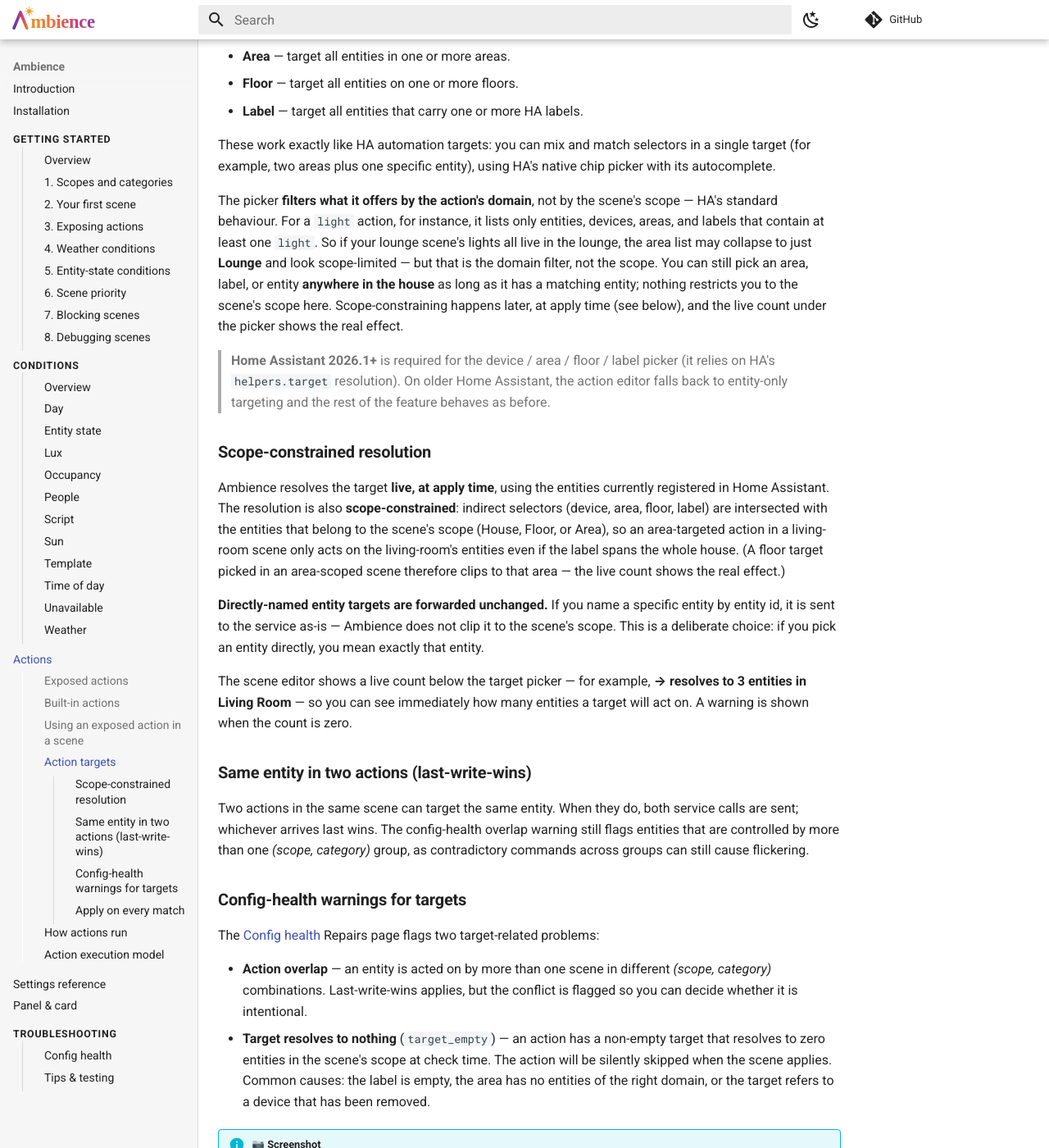
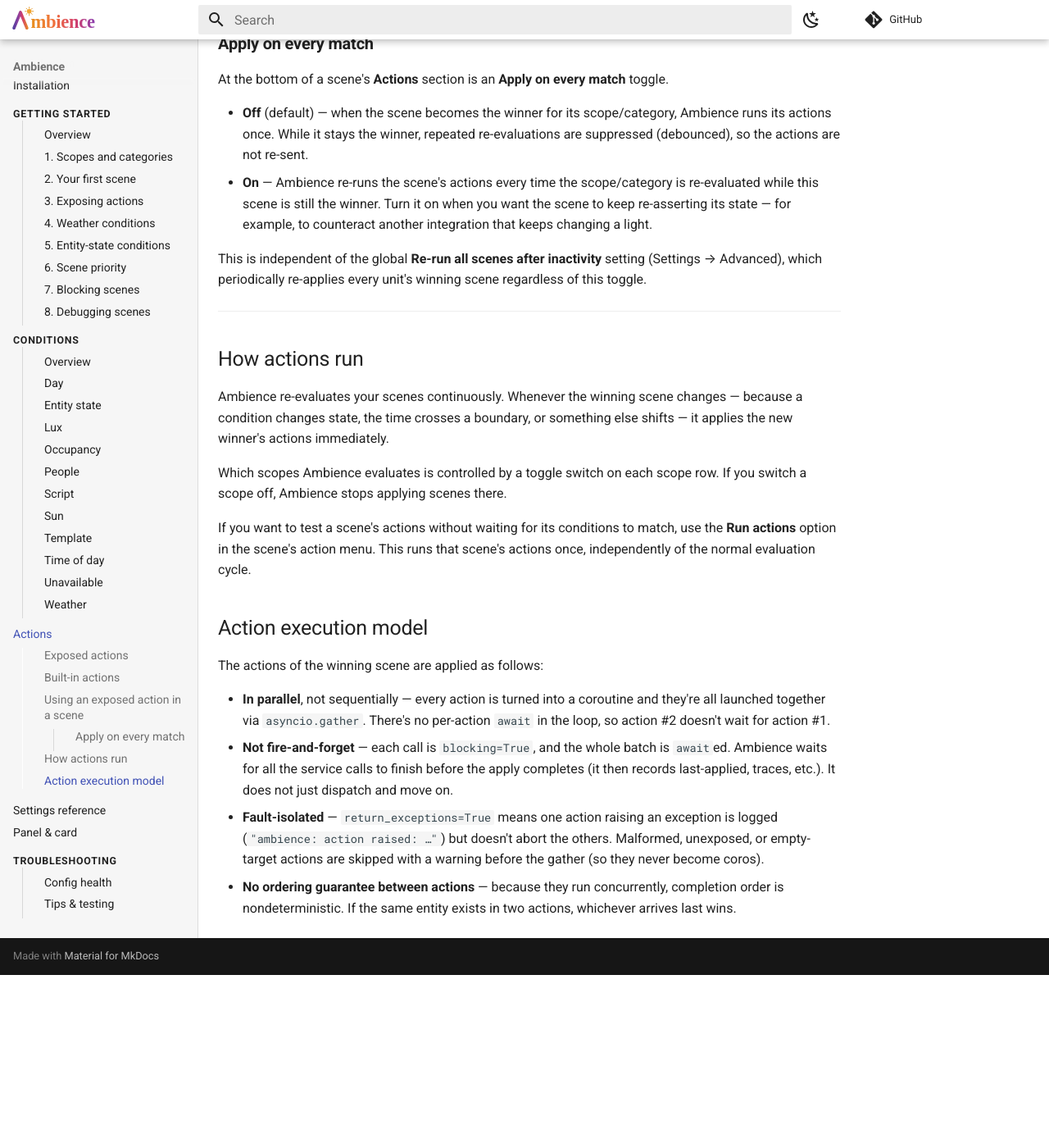
Before and after one commit to clintongormley/ambience, an MkDocs documentation site: the page built from docs/actions.md, in a window 1280 px wide and 1400 px high, scrolled down 2538 px. Shown: the whole window at 82% size. Built offline with MkDocs 1.6.1 and Material for MkDocs 9.7.7, drawn with Linux system fonts in a browser that asks for light colours; comment, search, counter and statistics services are not loaded; after the commit the page ends 3727 px from its top, so only the background shows below that; some of the changed text lies outside the part shown.

Commit message:
docs: reconcile action targeting to entity-only after #163 rollback
main rolled the action target selector (#156) back to entity-only
targeting (#163), removing the device/area/floor/label picker, the
client-side resolve/count preview, and the target_empty health check.

Drop the now-obsolete "Action targets" / "Scope-constrained resolution"
/ target config-health documentation from actions.md and describe the
restored entity-only, scope-filtered target picker instead. Keeps the
rest of the docs-branch rework (Fado example, hidden-defaults note,
screenshots, "Apply on every match", and the action execution model).

```diff
--- a/docs/actions.md
+++ b/docs/actions.md
@@ -78,81 +78,10 @@ mid-travel, or whose state can't be read, is always commanded.
 In a scene's **Actions** section, click **+ Add action…** and pick one of your
 exposed actions. Fill in its **visible fields** (each shows the right input
 control, plus a *Default: …* hint where one is set) and choose a **target** —
-the entities to act on (see [Action targets](#action-targets)). When the scene
-applies, Ambience sends the service call with your values plus any defaults; a
-visible field left blank falls back to its default.
-
-## Action targets
-
-The **target** of an action tells Ambience which entities to act on when the
-scene applies. You can target by:
-
-- **Entity** — pick one or more specific entities directly.
-- **Device** — target all entities belonging to one or more devices.
-- **Area** — target all entities in one or more areas.
-- **Floor** — target all entities on one or more floors.
-- **Label** — target all entities that carry one or more HA labels.
-
-These work exactly like HA automation targets: you can mix and match selectors
-in a single target (for example, two areas plus one specific entity), using HA's
-native chip picker with its autocomplete.
-
-The picker **filters what it offers by the action's domain**, not by the scene's
-scope — HA's standard behaviour. For a `light` action, for instance, it lists
-only entities, devices, areas, and labels that contain at least one `light`. So
-if your lounge scene's lights all live in the lounge, the area list may collapse
-to just **Lounge** and look scope-limited — but that is the domain filter, not
-the scope. You can still pick an area, label, or entity **anywhere in the house**
-as long as it has a matching entity; nothing restricts you to the scene's scope
-here. Scope-constraining happens later, at apply time (see below), and the live
-count under the picker shows the real effect.
-
-> **Home Assistant 2026.1+** is required for the device / area / floor / label
-> picker (it relies on HA's `helpers.target` resolution). On older Home
-> Assistant, the action editor falls back to entity-only targeting and the rest
-> of the feature behaves as before.
-
-### Scope-constrained resolution
-
-Ambience resolves the target **live, at apply time**, using the entities
-currently registered in Home Assistant. The resolution is also
-**scope-constrained**: indirect selectors (device, area, floor, label) are
-intersected with the entities that belong to the scene's scope (House, Floor, or
-Area), so an area-targeted action in a living-room scene only acts on the
-living-room's entities even if the label spans the whole house. (A floor target
-picked in an area-scoped scene therefore clips to that area — the live count
-shows the real effect.)
-
-**Directly-named entity targets are forwarded unchanged.** If you name a
-specific entity by entity id, it is sent to the service as-is — Ambience does
-not clip it to the scene's scope. This is a deliberate choice: if you pick an
-entity directly, you mean exactly that entity.
-
-The scene editor shows a live count below the target picker — for example, **→
-resolves to 3 entities in Living Room** — so you can see immediately how many
-entities a target will act on. A warning is shown when the count is zero.
-
-### Same entity in two actions (last-write-wins)
-
-Two actions in the same scene can target the same entity. When they do, both
-service calls are sent; whichever arrives last wins. The config-health overlap
-warning still flags entities that are controlled by more than one *(scope,
-category)* group, as contradictory commands across groups can still cause
-flickering.
-
-### Config-health warnings for targets
-
-The [Config health](concepts/config-health.md) Repairs page flags two
-target-related problems:
-
-- **Action overlap** — an entity is acted on by more than one scene in different
-    *(scope, category)* combinations. Last-write-wins applies, but the conflict
-    is flagged so you can decide whether it is intentional.
-- **Target resolves to nothing** (`target_empty`) — an action has a non-empty
-    target that resolves to zero entities in the scene's scope at check time.
-    The action will be silently skipped when the scene applies. Common causes:
-    the label is empty, the area has no entities of the right domain, or the
-    target refers to a device that has been removed.
+the entities to act on, if the service requires one. The target picker lists
+only entities relevant to the scene's scope (House, Floor, or Area). When the
+scene applies, Ambience sends the service call with your values plus any
+defaults; a visible field left blank falls back to its default.
 
 !!! info "📷 Screenshot"
 
```
